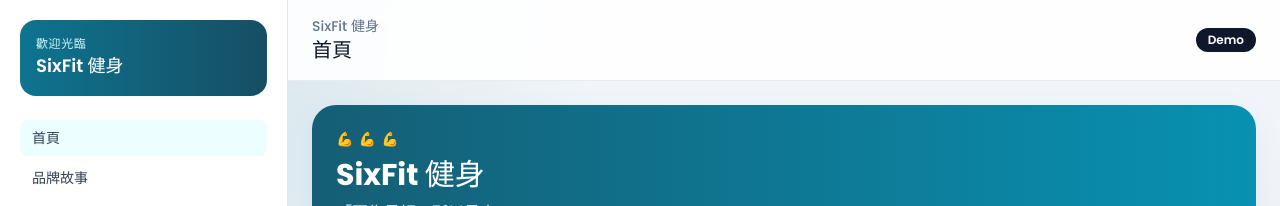
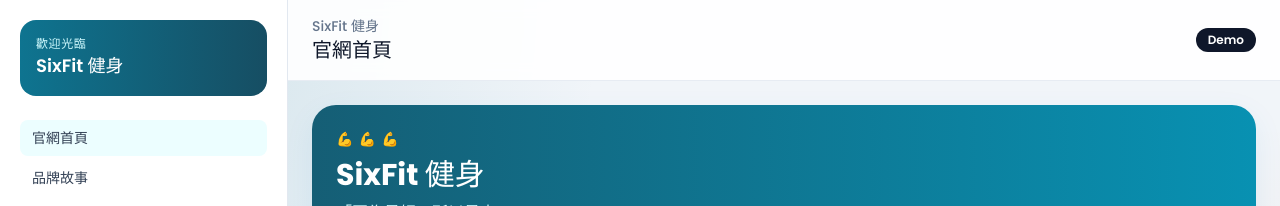
Before and after one commit to souhaksou/OakMegaDemo, a Vue app: page / in a window 1280 px wide. Shown: the top 206 px of the page. Built offline with nearby package versions, Linux system fonts and the light colour scheme.

Commit message:
upgrade title

```diff
--- a/src/components/Sidebar.vue
+++ b/src/components/Sidebar.vue
@@ -9,7 +9,7 @@
 defineEmits(['close'])
 
 const mainMenu = [
-  { label: '首頁', to: '/' },
+  { label: '官網首頁', to: '/' },
   { label: '品牌故事', to: '/brand' },
   { label: '活動專區', to: '/events' },
   { label: '教練團隊', to: '/trainers' },
--- a/src/layout/DashboardLayout.vue
+++ b/src/layout/DashboardLayout.vue
@@ -9,7 +9,7 @@
 
 const pageTitle = computed(() => {
   const titles = {
-    home: '首頁',
+    home: '官網首頁',
     brand: '品牌故事',
     events: '活動專區',
     'event-detail': '活動詳情',
```
